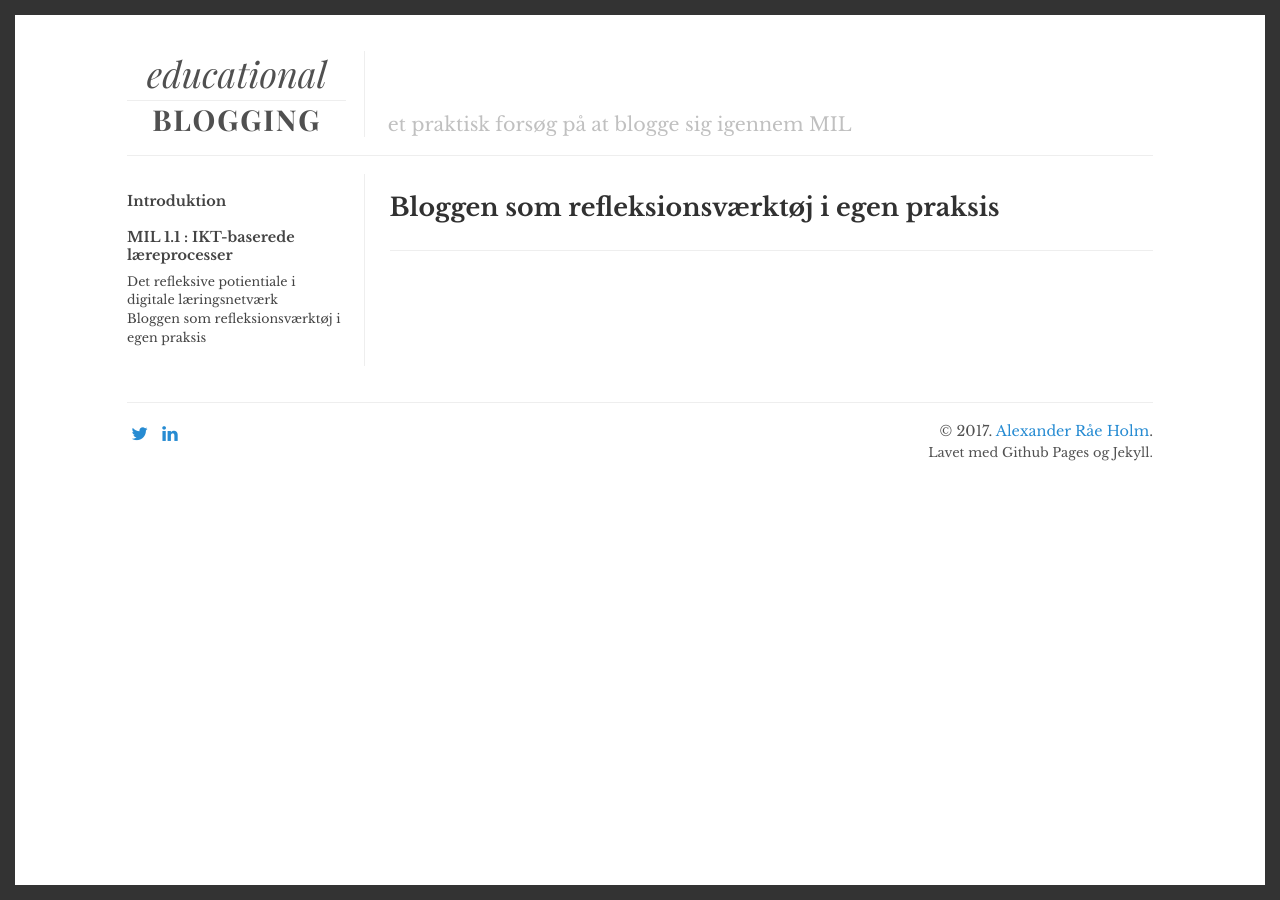
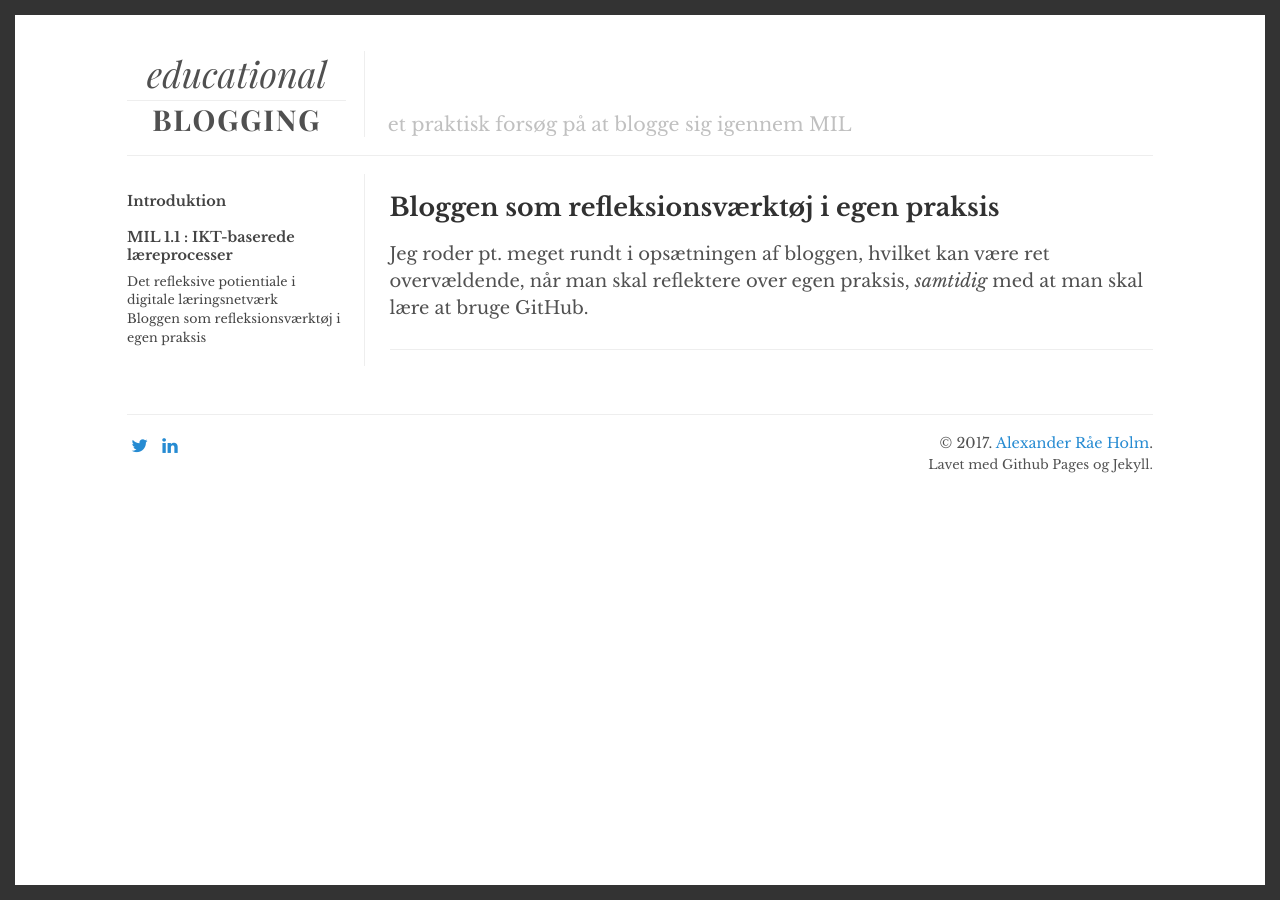
Before and after one commit to alexanderrae/educational-blogging, a Jekyll site: the page built from _capitulos/mil-1-dot-1/bloggen-som-refleksionsvaerktoej-i-egen-praksis.markdown, in a window 1280 px wide. Built offline with Jekyll 4.4.1, drawn with Linux system fonts in a browser that asks for light colours; comment, search, counter and statistics services are not loaded.

Commit message:
Updated Bloggen Som Refleksionsvaerktoej I Egen Praksis

```diff
--- a/_capitulos/mil-1-dot-1/bloggen-som-refleksionsvaerktoej-i-egen-praksis.markdown
+++ b/_capitulos/mil-1-dot-1/bloggen-som-refleksionsvaerktoej-i-egen-praksis.markdown
@@ -4,3 +4,5 @@ date: 2017-09-09 20:48:00 +02:00
 position: 1
 comments: true
 ---
+
+Jeg roder pt. meget rundt i opsætningen af bloggen, hvilket kan være ret overvældende, når man skal reflektere over egen praksis, <em>samtidig</em> med at man skal lære at bruge GitHub.
```
